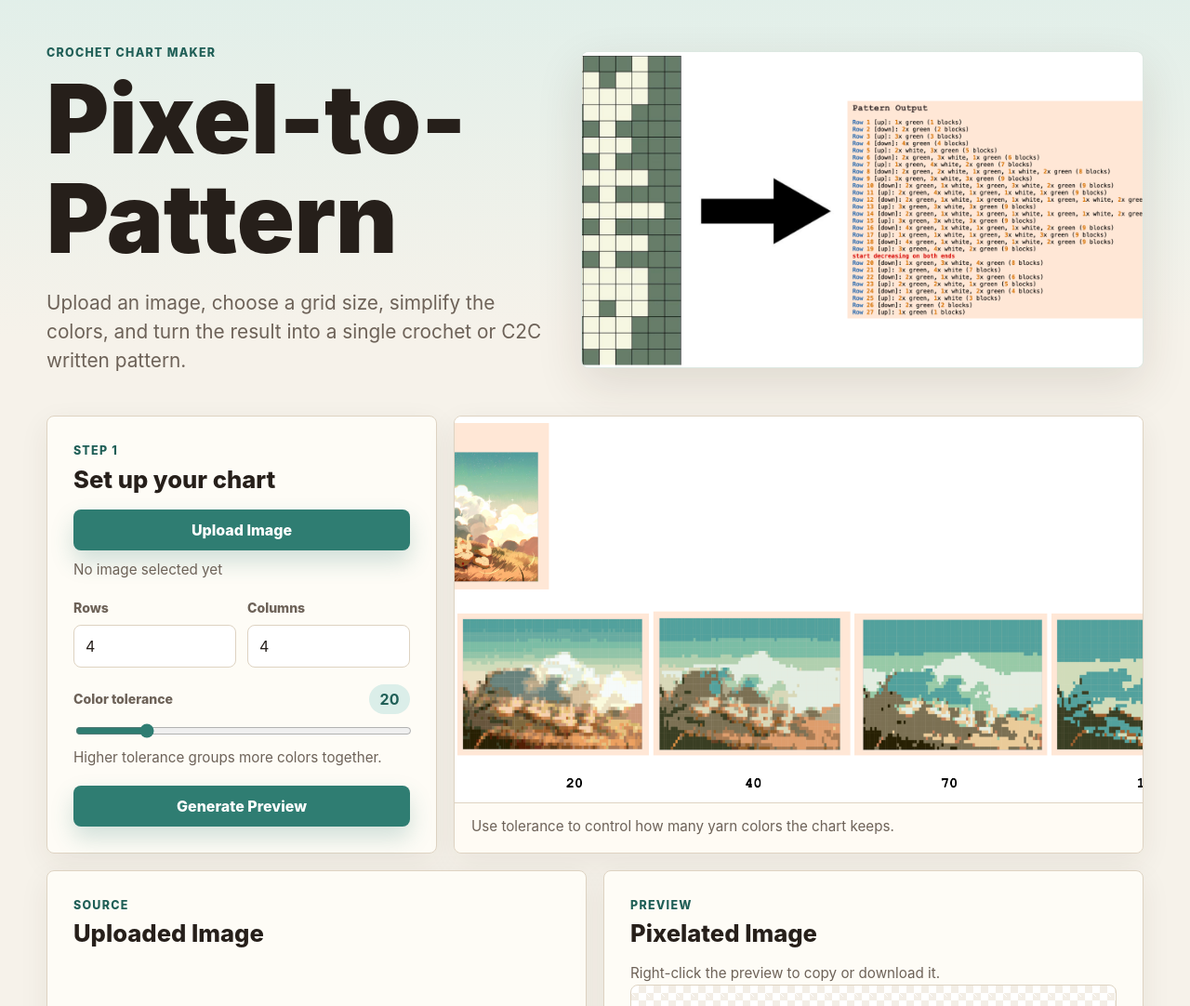
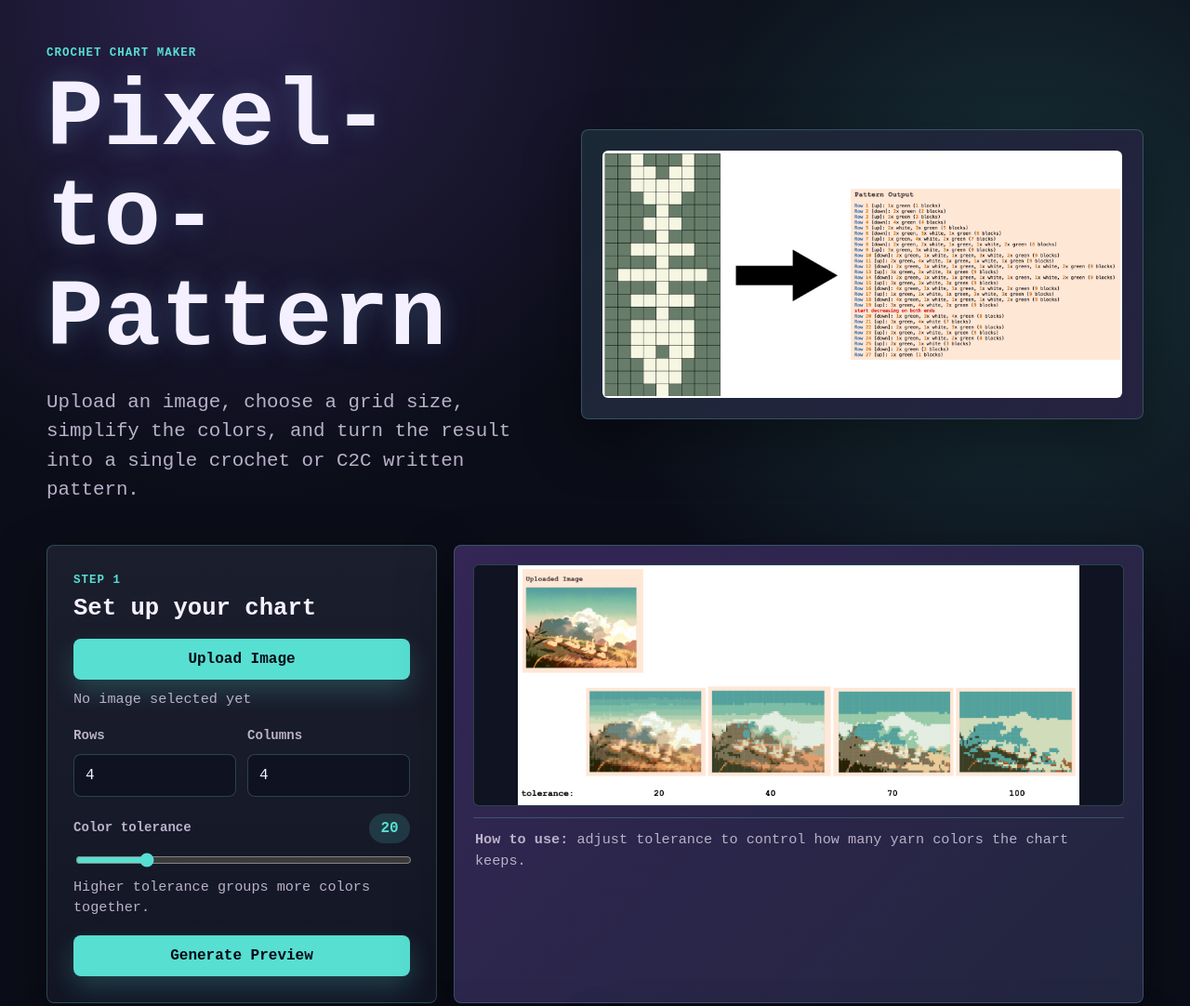
Before and after one commit to jess1ex/pixel_art_crochet_pattern, a plain HTML site: page index.html in a window 1280 px wide. Shown: the top 1082 px of the page at 93% size. Drawn offline with Linux system fonts and the light colour scheme.

Commit message:
fixed images and change styling

```diff
--- a/index.html
+++ b/index.html
@@ -80,7 +80,8 @@
             class="rszimage"
           />
           <figcaption>
-            Use tolerance to control how many yarn colors the chart keeps.
+            <strong>How to use:</strong> adjust tolerance to control how many
+            yarn colors the chart keeps.
           </figcaption>
         </figure>
       </section>
--- a/style.css
+++ b/style.css
@@ -1,17 +1,19 @@
 :root {
-  color-scheme: light;
-  --bg: #f6f2ea;
-  --surface: #fffdf8;
-  --surface-strong: #fff7e8;
-  --ink: #261f1a;
-  --muted: #6d6258;
-  --line: #ded3c2;
-  --accent: #2f7d72;
-  --accent-dark: #205f57;
-  --accent-soft: #dbeee9;
-  --gold: #d79731;
-  --rose: #c46b6f;
-  --shadow: 0 18px 50px rgba(60, 43, 26, 0.12);
+  color-scheme: dark;
+  --bg: #0b0d18;
+  --surface: #151827;
+  --surface-strong: #1d1631;
+  --ink: #f5f0ff;
+  --muted: #b9b1c9;
+  --line: rgba(120, 224, 213, 0.24);
+  --accent: #57dfd2;
+  --accent-dark: #28bfb4;
+  --accent-soft: rgba(87, 223, 210, 0.16);
+  --purple: #9b6dff;
+  --purple-soft: rgba(155, 109, 255, 0.18);
+  --gold: #57dfd2;
+  --rose: #ff8db7;
+  --shadow: 0 22px 60px rgba(0, 0, 0, 0.36);
   --radius: 8px;
 }
 
@@ -27,12 +29,13 @@ body {
 
 body {
   background:
-    linear-gradient(180deg, rgba(219, 238, 233, 0.75), rgba(246, 242, 234, 0) 360px),
+    radial-gradient(circle at 20% 0%, rgba(155, 109, 255, 0.22), transparent 34rem),
+    radial-gradient(circle at 86% 12%, rgba(87, 223, 210, 0.18), transparent 30rem),
+    linear-gradient(180deg, rgba(11, 13, 24, 0.1), rgba(11, 13, 24, 0.92) 380px),
     var(--bg);
   color: var(--ink);
   font-family:
-    Inter, ui-sans-serif, system-ui, -apple-system, BlinkMacSystemFont, "Segoe UI",
-    sans-serif;
+    "Courier New", Courier, "Lucida Console", Monaco, monospace;
   line-height: 1.5;
 }
 
@@ -66,10 +69,10 @@ img {
 
 .eyebrow {
   margin: 0 0 8px;
-  color: var(--accent-dark);
+  color: var(--accent);
   font-size: 0.78rem;
   font-weight: 800;
-  letter-spacing: 0.1em;
+  letter-spacing: 0.08em;
   text-transform: uppercase;
 }
 
@@ -82,12 +85,16 @@ h2 {
 h1 {
   max-width: 10ch;
   font-size: clamp(3rem, 8vw, 6.8rem);
-  font-weight: 900;
+  font-weight: 800;
+  letter-spacing: 0;
+  text-shadow:
+    0 0 24px rgba(87, 223, 210, 0.16),
+    0 0 42px rgba(155, 109, 255, 0.18);
 }
 
 h2 {
   font-size: clamp(1.4rem, 2vw, 2rem);
-  font-weight: 850;
+  font-weight: 800;
 }
 
 .lede {
@@ -99,17 +106,21 @@ h2 {
 
 .hero-media {
   margin: 0;
-  border: 1px solid rgba(47, 125, 114, 0.16);
+  border: 1px solid var(--line);
   border-radius: var(--radius);
   overflow: hidden;
-  background: var(--surface);
+  background:
+    linear-gradient(135deg, rgba(87, 223, 210, 0.08), rgba(155, 109, 255, 0.12)),
+    var(--surface);
   box-shadow: var(--shadow);
+  padding: clamp(12px, 2vw, 22px);
 }
 
 .hero-media img {
   width: 100%;
-  aspect-ratio: 16 / 9;
-  object-fit: cover;
+  max-height: 320px;
+  object-fit: contain;
+  border-radius: calc(var(--radius) - 2px);
 }
 
 .tool-grid,
@@ -128,8 +139,10 @@ h2 {
 .panel {
   border: 1px solid var(--line);
   border-radius: var(--radius);
-  background: rgba(255, 253, 248, 0.92);
-  box-shadow: 0 10px 32px rgba(60, 43, 26, 0.07);
+  background:
+    linear-gradient(180deg, rgba(255, 255, 255, 0.035), rgba(255, 255, 255, 0)),
+    rgba(21, 24, 39, 0.94);
+  box-shadow: var(--shadow);
 }
 
 .controls,
@@ -168,8 +181,8 @@ h2 {
   justify-content: center;
   border: 0;
   border-radius: var(--radius);
-  background: var(--ink);
-  color: #fff;
+  background: var(--purple);
+  color: #070914;
   padding: 10px 16px;
   cursor: pointer;
   font-weight: 800;
@@ -184,7 +197,7 @@ h2 {
 .primary-btn {
   width: 100%;
   background: var(--accent);
-  box-shadow: 0 12px 24px rgba(47, 125, 114, 0.22);
+  box-shadow: 0 12px 28px rgba(87, 223, 210, 0.22);
 }
 
 .btn:hover {
@@ -194,7 +207,7 @@ h2 {
 
 .btn:focus-visible,
 input:focus-visible {
-  outline: 3px solid rgba(215, 151, 49, 0.45);
+  outline: 3px solid rgba(155, 109, 255, 0.5);
   outline-offset: 3px;
 }
 
@@ -237,7 +250,7 @@ input[type="number"],
   min-height: 44px;
   border: 1px solid var(--line);
   border-radius: var(--radius);
-  background: #fff;
+  background: #0f1220;
   color: var(--ink);
   padding: 10px 12px;
 }
@@ -257,7 +270,7 @@ input[type="number"],
   justify-content: center;
   border-radius: 999px;
   background: var(--accent-soft);
-  color: var(--accent-dark);
+  color: var(--accent);
 }
 
 input[type="range"] {
@@ -272,22 +285,26 @@ input[type="range"] {
 .reference-card {
   margin: 0;
   overflow: hidden;
-  background: var(--surface-strong);
+  background:
+    linear-gradient(135deg, rgba(155, 109, 255, 0.18), rgba(87, 223, 210, 0.08)),
+    var(--surface-strong);
+  padding: clamp(12px, 2vw, 20px);
 }
 
 .reference-card img {
   width: 100%;
-  height: calc(100% - 54px);
-  min-height: 240px;
-  object-fit: cover;
+  max-height: 260px;
+  object-fit: contain;
+  border: 1px solid var(--line);
+  border-radius: calc(var(--radius) - 2px);
+  background: #101321;
 }
 
 .reference-card figcaption {
-  min-height: 54px;
-  margin: 0;
+  margin: 12px 0 0;
   border-top: 1px solid var(--line);
-  padding: 14px 18px;
-  background: rgba(255, 253, 248, 0.78);
+  padding: 12px 2px 0;
+  background: transparent;
 }
 
 .preview-panel {
@@ -311,11 +328,11 @@ canvas {
   border: 1px solid var(--line);
   border-radius: var(--radius);
   background:
-    linear-gradient(45deg, #f3eee6 25%, transparent 25%),
-    linear-gradient(-45deg, #f3eee6 25%, transparent 25%),
-    linear-gradient(45deg, transparent 75%, #f3eee6 75%),
-    linear-gradient(-45deg, transparent 75%, #f3eee6 75%),
-    #fff;
+    linear-gradient(45deg, rgba(87, 223, 210, 0.07) 25%, transparent 25%),
+    linear-gradient(-45deg, rgba(87, 223, 210, 0.07) 25%, transparent 25%),
+    linear-gradient(45deg, transparent 75%, rgba(155, 109, 255, 0.07) 75%),
+    linear-gradient(-45deg, transparent 75%, rgba(155, 109, 255, 0.07) 75%),
+    #0f1220;
   background-position:
     0 0,
     0 8px,
@@ -342,7 +359,7 @@ canvas {
   align-items: center;
   border: 1px solid var(--line);
   border-radius: var(--radius);
-  background: #fff;
+  background: #0f1220;
   padding: 10px;
 }
 
@@ -397,8 +414,8 @@ canvas {
   overflow: auto;
   border: 1px solid var(--line);
   border-radius: var(--radius);
-  background: #1f2523;
-  color: #fff9ed;
+  background: #080a13;
+  color: var(--ink);
   padding: 16px;
   font-family: ui-monospace, SFMono-Regular, Menlo, Monaco, Consolas, monospace;
   font-size: 0.95rem;
@@ -406,12 +423,12 @@ canvas {
 }
 
 .row-label {
-  color: #9bd8ce;
+  color: var(--accent);
   font-weight: 800;
 }
 
 .num {
-  color: #ffd37b;
+  color: #c9b6ff;
   font-weight: 800;
 }
 
@@ -437,8 +454,7 @@ canvas {
   }
 
   .reference-card img {
-    height: auto;
-    min-height: 0;
+    max-height: 220px;
   }
 }
 
```
Also changed, not shown: 1 other file.
